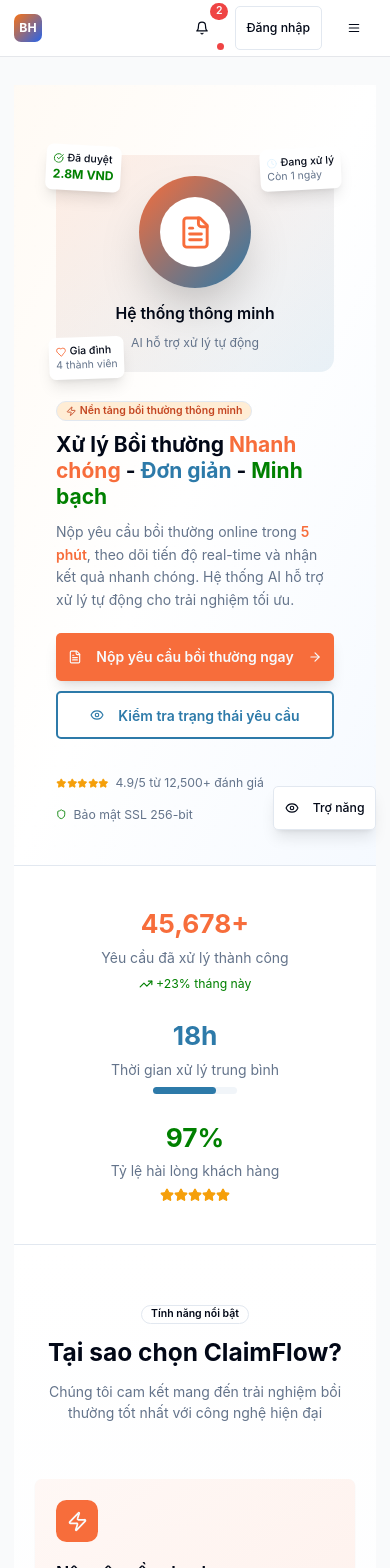
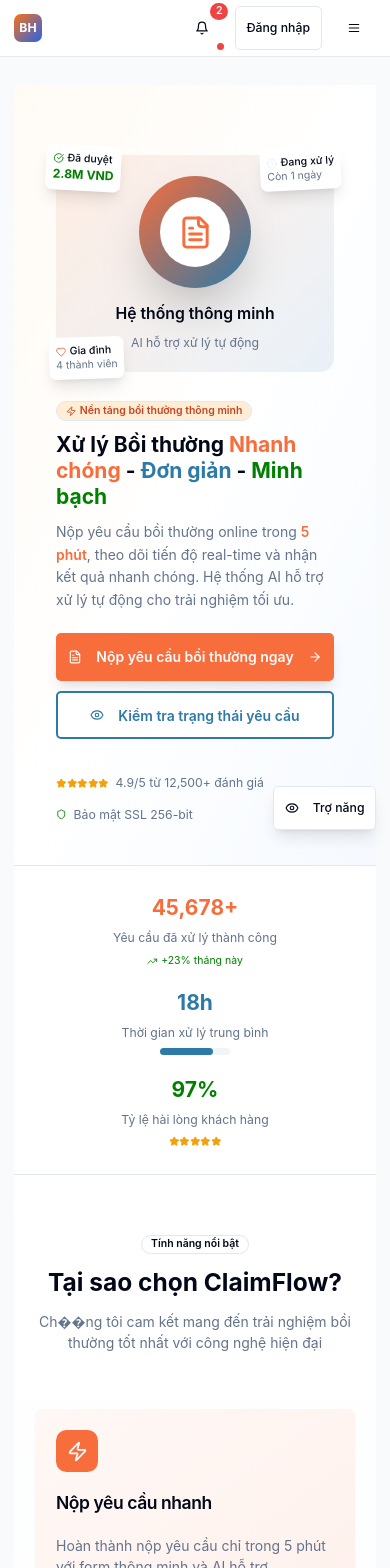
Before and after one commit to truongngoctrac/claims-platform, a React (Vite) app: page / in a window 390 px wide. Shown: the top 1568 px of the page. Built offline with nearby package versions, Linux system fonts and the light colour scheme.

Commit message:
Cải thiện responsive cho Trust Statistics section
cgen-9336594504684d71bcb4f9c833e6297a

```diff
--- a/client/pages/Index.tsx
+++ b/client/pages/Index.tsx
@@ -193,44 +193,44 @@ export function Index() {
       </section>
 
       {/* Trust Statistics */}
-      <section className="py-12 bg-white border-y">
-        <div className="container mx-auto px-6">
-          <div className="grid grid-cols-1 md:grid-cols-3 gap-8 text-center">
-            <div className="space-y-2">
-              <div className="text-3xl md:text-4xl font-bold text-primary">
+      <section className="py-8 sm:py-10 md:py-12 bg-white border-y">
+        <div className="container mx-auto px-4 sm:px-6 max-w-7xl">
+          <div className="grid grid-cols-1 sm:grid-cols-3 gap-6 sm:gap-8 text-center">
+            <div className="space-y-2 sm:space-y-3">
+              <div className="text-2xl sm:text-3xl md:text-4xl font-bold text-primary vietnamese-text">
                 {claimsProcessed.toLocaleString()}+
               </div>
-              <div className="text-muted-foreground">
+              <div className="text-sm sm:text-base text-muted-foreground vietnamese-text">
                 Yêu cầu đã xử lý thành công
               </div>
               <div className="flex items-center justify-center gap-1">
-                <TrendingUp className="w-4 h-4 text-success" />
-                <span className="text-sm text-success">+23% tháng này</span>
+                <TrendingUp className="w-3 h-3 sm:w-4 sm:h-4 text-success" />
+                <span className="text-xs sm:text-sm text-success vietnamese-text">+23% tháng này</span>
               </div>
             </div>
 
-            <div className="space-y-2">
-              <div className="text-3xl md:text-4xl font-bold text-secondary">
+            <div className="space-y-2 sm:space-y-3">
+              <div className="text-2xl sm:text-3xl md:text-4xl font-bold text-secondary vietnamese-text">
                 {avgProcessingHours}h
               </div>
-              <div className="text-muted-foreground">
+              <div className="text-sm sm:text-base text-muted-foreground vietnamese-text">
                 Thời gian xử lý trung bình
               </div>
-              <div className="w-24 h-2 bg-muted rounded-full mx-auto">
+              <div className="w-20 sm:w-24 h-2 bg-muted rounded-full mx-auto">
                 <div className="w-3/4 h-full bg-secondary rounded-full" />
               </div>
             </div>
 
-            <div className="space-y-2">
-              <div className="text-3xl md:text-4xl font-bold text-success">
+            <div className="space-y-2 sm:space-y-3">
+              <div className="text-2xl sm:text-3xl md:text-4xl font-bold text-success vietnamese-text">
                 {satisfactionRate}%
               </div>
-              <div className="text-muted-foreground">
+              <div className="text-sm sm:text-base text-muted-foreground vietnamese-text">
                 Tỷ lệ hài lòng khách hàng
               </div>
               <div className="flex justify-center">
                 {[...Array(5)].map((_, i) => (
-                  <Star key={i} className="w-4 h-4 fill-warning text-warning" />
+                  <Star key={i} className="w-3 h-3 sm:w-4 sm:h-4 fill-warning text-warning" />
                 ))}
               </div>
             </div>
@@ -249,7 +249,7 @@ export function Index() {
               Tại sao chọn ClaimFlow?
             </h2>
             <p className="text-body-mobile md:text-body-desktop text-muted-foreground max-w-2xl mx-auto">
-              Chúng tôi cam kết mang đến trải nghiệm bồi thường tốt nhất với
+              Ch��ng tôi cam kết mang đến trải nghiệm bồi thường tốt nhất với
               công nghệ hiện đại
             </p>
           </div>
@@ -425,7 +425,7 @@ export function Index() {
             Sẵn sàng bắt đầu hành trình bồi thường?
           </h2>
           <p className="text-body-mobile md:text-body-desktop text-white/90 mb-8 max-w-2xl mx-auto">
-            Tham gia cùng hàng nghìn khách hàng đã tin tưởng ClaimFlow. Tr��i
+            Tham gia cùng hàng nghìn khách hàng đã tin tưởng ClaimFlow. Trải
             nghiệm dịch vụ bồi thường nhanh chóng và minh bạch ngay hôm nay.
           </p>
 
@@ -494,7 +494,7 @@ export function Index() {
               <h4 className="font-semibold mb-4">Dịch vụ</h4>
               <div className="space-y-2 text-sm text-neutral-400">
                 <div>Bồi thường ngoại trú</div>
-                <div>Bồi thường nội trú</div>
+                <div>B���i thường nội trú</div>
                 <div>Bồi thường cấp cứu</div>
                 <div>Bồi thường thai sản</div>
               </div>
```
